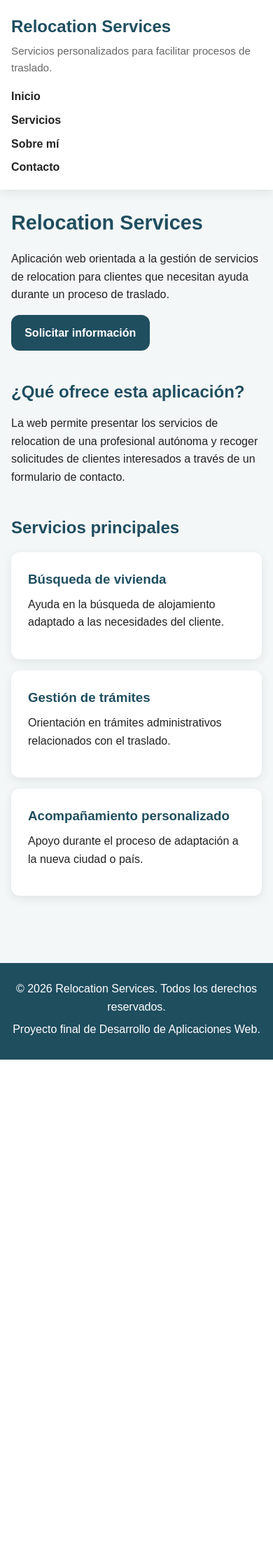
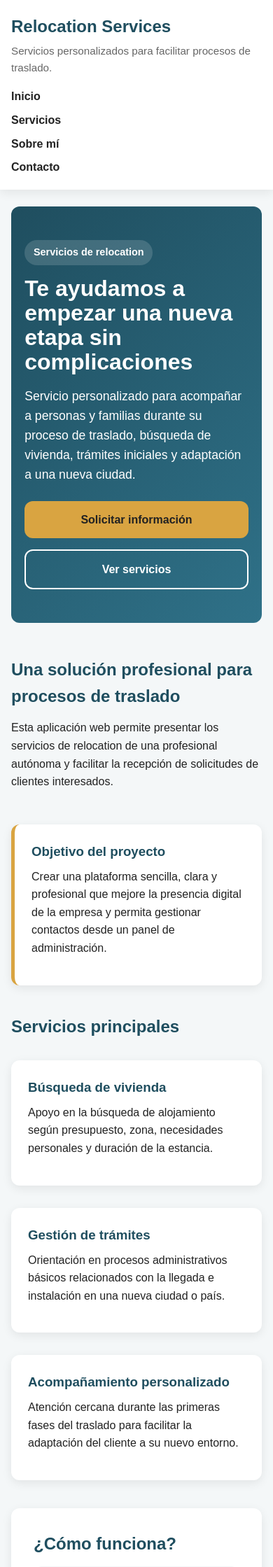
Before and after one commit to githacker2005/Proyectofinal, a PHP site: page / in a window 390 px wide. Shown: the top 2239 px of the page at 70% size. Before the commit the page ends 1514 px from the top, so only its background shows below. Run offline with PHP 8.4, Linux system fonts and the light colour scheme.

Commit message:
Diseñar página de inicio responsive

```diff
--- a/css/style.css
+++ b/css/style.css
@@ -228,3 +228,181 @@ footer p {
         padding: 1.5rem 1rem;
     }
 }
+/* =========================
+   PÁGINA DE INICIO
+========================= */
+
+.hero {
+    background: linear-gradient(135deg, var(--color-principal), #2f7188);
+    color: var(--color-blanco);
+    padding: 4rem 2rem;
+    border-radius: var(--borde-redondeado);
+    margin-bottom: 3rem;
+}
+
+.hero-content {
+    max-width: 760px;
+}
+
+.hero-label {
+    display: inline-block;
+    background-color: rgba(255, 255, 255, 0.15);
+    padding: 0.4rem 0.8rem;
+    border-radius: 999px;
+    margin-bottom: 1rem;
+    font-size: 0.9rem;
+    font-weight: bold;
+}
+
+.hero h1 {
+    color: var(--color-blanco);
+    font-size: 2.8rem;
+    line-height: 1.1;
+    margin-bottom: 1rem;
+}
+
+.hero p {
+    font-size: 1.1rem;
+    max-width: 650px;
+    margin-bottom: 1.5rem;
+}
+
+.hero-buttons {
+    display: flex;
+    gap: 1rem;
+    flex-wrap: wrap;
+}
+
+.btn-primary,
+.btn-secondary {
+    display: inline-block;
+    padding: 0.85rem 1.3rem;
+    border-radius: var(--borde-redondeado);
+    text-decoration: none;
+    font-weight: bold;
+}
+
+.btn-primary {
+    background-color: var(--color-acento);
+    color: var(--color-texto);
+}
+
+.btn-primary:hover {
+    background-color: var(--color-blanco);
+    color: var(--color-principal);
+}
+
+.btn-secondary {
+    background-color: transparent;
+    color: var(--color-blanco);
+    border: 2px solid var(--color-blanco);
+}
+
+.btn-secondary:hover {
+    background-color: var(--color-blanco);
+    color: var(--color-principal);
+}
+
+.intro-section {
+    display: grid;
+    grid-template-columns: 1.5fr 1fr;
+    gap: 2rem;
+    align-items: center;
+}
+
+.intro-card {
+    background-color: var(--color-blanco);
+    padding: 1.5rem;
+    border-radius: var(--borde-redondeado);
+    box-shadow: var(--sombra-suave);
+    border-left: 5px solid var(--color-acento);
+}
+
+.cards-grid {
+    display: grid;
+    grid-template-columns: repeat(3, 1fr);
+    gap: 1rem;
+}
+
+.process-section {
+    background-color: var(--color-blanco);
+    padding: 2rem;
+    border-radius: var(--borde-redondeado);
+    box-shadow: var(--sombra-suave);
+}
+
+.steps-grid {
+    display: grid;
+    grid-template-columns: repeat(4, 1fr);
+    gap: 1rem;
+}
+
+.step-card {
+    background-color: var(--color-secundario);
+    padding: 1.3rem;
+    border-radius: var(--borde-redondeado);
+}
+
+.step-card span {
+    display: inline-block;
+    color: var(--color-acento);
+    font-weight: bold;
+    font-size: 1.4rem;
+    margin-bottom: 0.5rem;
+}
+
+.cta-section {
+    background-color: var(--color-principal);
+    color: var(--color-blanco);
+    text-align: center;
+    padding: 3rem 2rem;
+    border-radius: var(--borde-redondeado);
+}
+
+.cta-section h2 {
+    color: var(--color-blanco);
+}
+
+.cta-section p {
+    max-width: 600px;
+    margin: 0 auto 1.5rem;
+}
+
+/* Responsive inicio */
+
+@media (max-width: 900px) {
+    .intro-section,
+    .cards-grid,
+    .steps-grid {
+        grid-template-columns: 1fr 1fr;
+    }
+
+    .hero h1 {
+        font-size: 2.2rem;
+    }
+}
+
+@media (max-width: 600px) {
+    .intro-section,
+    .cards-grid,
+    .steps-grid {
+        grid-template-columns: 1fr;
+    }
+
+    .hero {
+        padding: 3rem 1.2rem;
+    }
+
+    .hero h1 {
+        font-size: 2rem;
+    }
+
+    .hero-buttons {
+        flex-direction: column;
+    }
+
+    .btn-primary,
+    .btn-secondary {
+        text-align: center;
+    }
+}
--- a/index.php
+++ b/index.php
@@ -3,41 +3,108 @@ $pageTitle = "Inicio - Relocation Services";
 include "includes/header.php";
 ?>
 
-<section>
-    <h1>Relocation Services</h1>
+<section class="hero">
+    <div class="hero-content">
+        <span class="hero-label">Servicios de relocation</span>
+
+        <h1>Te ayudamos a empezar una nueva etapa sin complicaciones</h1>
+
         <p>
-        Aplicación web orientada a la gestión de servicios de relocation para clientes
-        que necesitan ayuda durante un proceso de traslado.
+            Servicio personalizado para acompañar a personas y familias durante su proceso
+            de traslado, búsqueda de vivienda, trámites iniciales y adaptación a una nueva ciudad.
         </p>
 
-    <a href="contacto.php">Solicitar información</a>
+        <div class="hero-buttons">
+            <a href="contacto.php" class="btn-primary">Solicitar información</a>
+            <a href="servicios.php" class="btn-secondary">Ver servicios</a>
+        </div>
+    </div>
 </section>
 
-<section>
-    <h2>¿Qué ofrece esta aplicación?</h2>
+<section class="intro-section">
+    <div>
+        <h2>Una solución profesional para procesos de traslado</h2>
         <p>
-        La web permite presentar los servicios de relocation de una profesional autónoma
-        y recoger solicitudes de clientes interesados a través de un formulario de contacto.
+            Esta aplicación web permite presentar los servicios de relocation de una profesional
+            autónoma y facilitar la recepción de solicitudes de clientes interesados.
         </p>
+    </div>
+
+    <div class="intro-card">
+        <h3>Objetivo del proyecto</h3>
+        <p>
+            Crear una plataforma sencilla, clara y profesional que mejore la presencia digital
+            de la empresa y permita gestionar contactos desde un panel de administración.
+        </p>
+    </div>
 </section>
 
 <section>
     <h2>Servicios principales</h2>
 
+    <div class="cards-grid">
         <article>
             <h3>Búsqueda de vivienda</h3>
-        <p>Ayuda en la búsqueda de alojamiento adaptado a las necesidades del cliente.</p>
+            <p>
+                Apoyo en la búsqueda de alojamiento según presupuesto, zona, necesidades
+                personales y duración de la estancia.
+            </p>
         </article>
 
         <article>
             <h3>Gestión de trámites</h3>
-        <p>Orientación en trámites administrativos relacionados con el traslado.</p>
+            <p>
+                Orientación en procesos administrativos básicos relacionados con la llegada
+                e instalación en una nueva ciudad o país.
+            </p>
         </article>
 
         <article>
             <h3>Acompañamiento personalizado</h3>
-        <p>Apoyo durante el proceso de adaptación a la nueva ciudad o país.</p>
+            <p>
+                Atención cercana durante las primeras fases del traslado para facilitar
+                la adaptación del cliente a su nuevo entorno.
+            </p>
         </article>
+    </div>
+</section>
+
+<section class="process-section">
+    <h2>¿Cómo funciona?</h2>
+
+    <div class="steps-grid">
+        <div class="step-card">
+            <span>01</span>
+            <h3>Contacto inicial</h3>
+            <p>El cliente envía una solicitud explicando su situación y necesidades.</p>
+        </div>
+
+        <div class="step-card">
+            <span>02</span>
+            <h3>Análisis del caso</h3>
+            <p>Se revisan los datos recibidos para valorar qué tipo de ayuda necesita.</p>
+        </div>
+
+        <div class="step-card">
+            <span>03</span>
+            <h3>Propuesta personalizada</h3>
+            <p>Se ofrece una solución adaptada al traslado y al perfil del cliente.</p>
+        </div>
+
+        <div class="step-card">
+            <span>04</span>
+            <h3>Acompañamiento</h3>
+            <p>Se acompaña al cliente durante el proceso para facilitar su adaptación.</p>
+        </div>
+    </div>
+</section>
+
+<section class="cta-section">
+    <h2>¿Necesitas ayuda con un traslado?</h2>
+    <p>
+        Contacta para recibir información personalizada sobre los servicios disponibles.
+    </p>
+    <a href="contacto.php" class="btn-primary">Contactar ahora</a>
 </section>
 
 <?php
```
Lines whose indentation alone changed are shown as unchanged.
